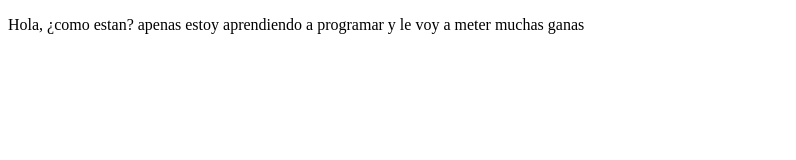
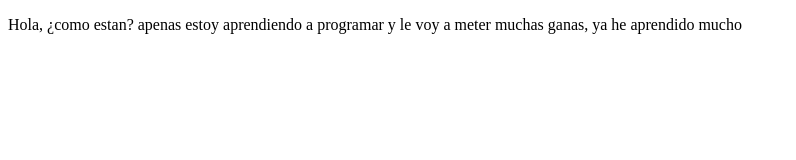
Before and after one commit to JuanArias9312/poyectoDemoCursoPrework, a plain HTML site: page index.html in a window 1280 px wide. Shown: the whole page, without its empty margins (0-796 px from the left). Drawn offline with Linux system fonts and the light colour scheme.

Commit message:
cambios agregamos sitio

```diff
--- a/index.html
+++ b/index.html
@@ -8,7 +8,8 @@
 </head>
 <body>
     <p>
-        Hola, ¿como estan? apenas estoy aprendiendo a programar y le voy a meter muchas ganas
+        Hola, ¿como estan? apenas estoy aprendiendo a programar y le voy a meter muchas ganas, ya he aprendido mucho
+
     </p>
 
 </body>
```
